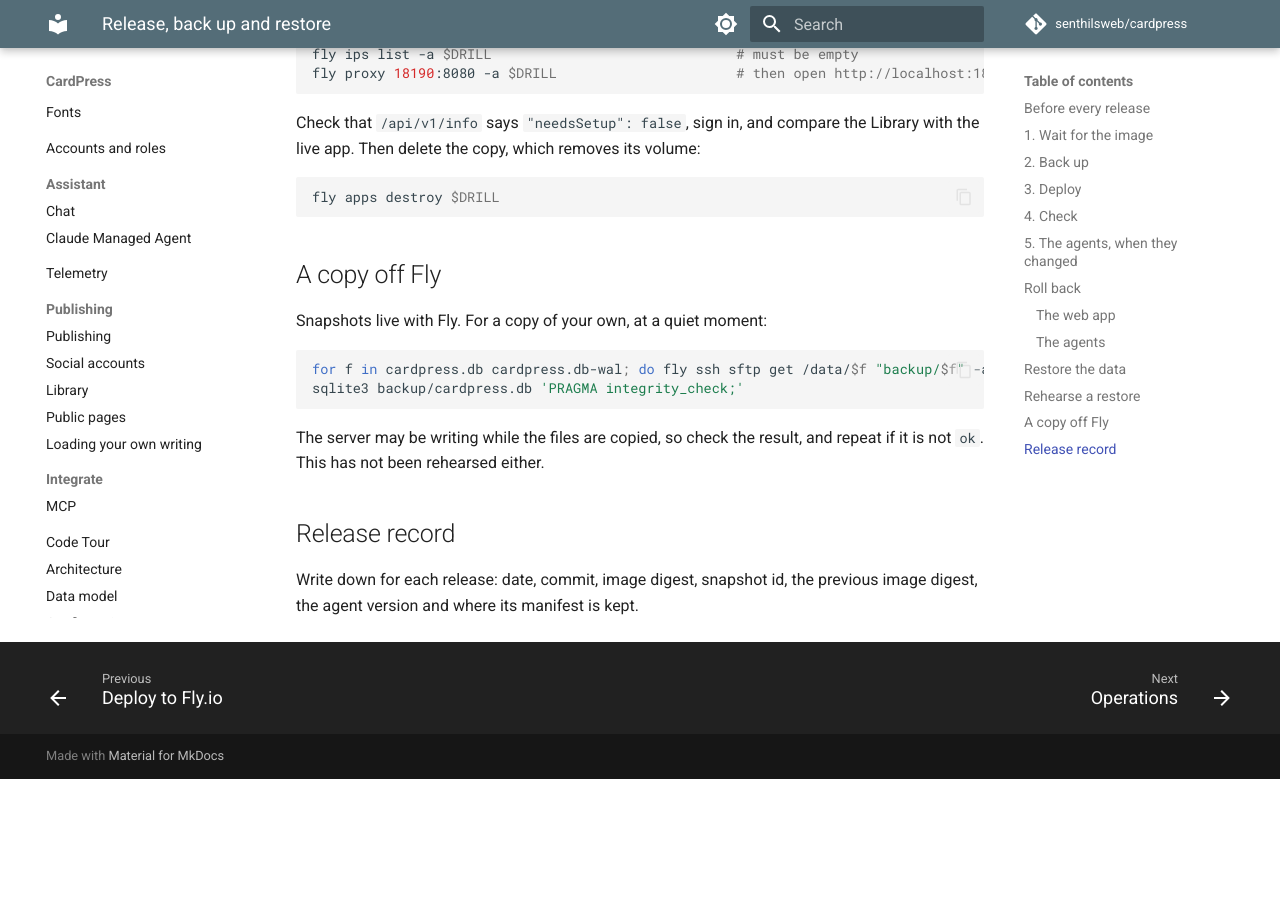
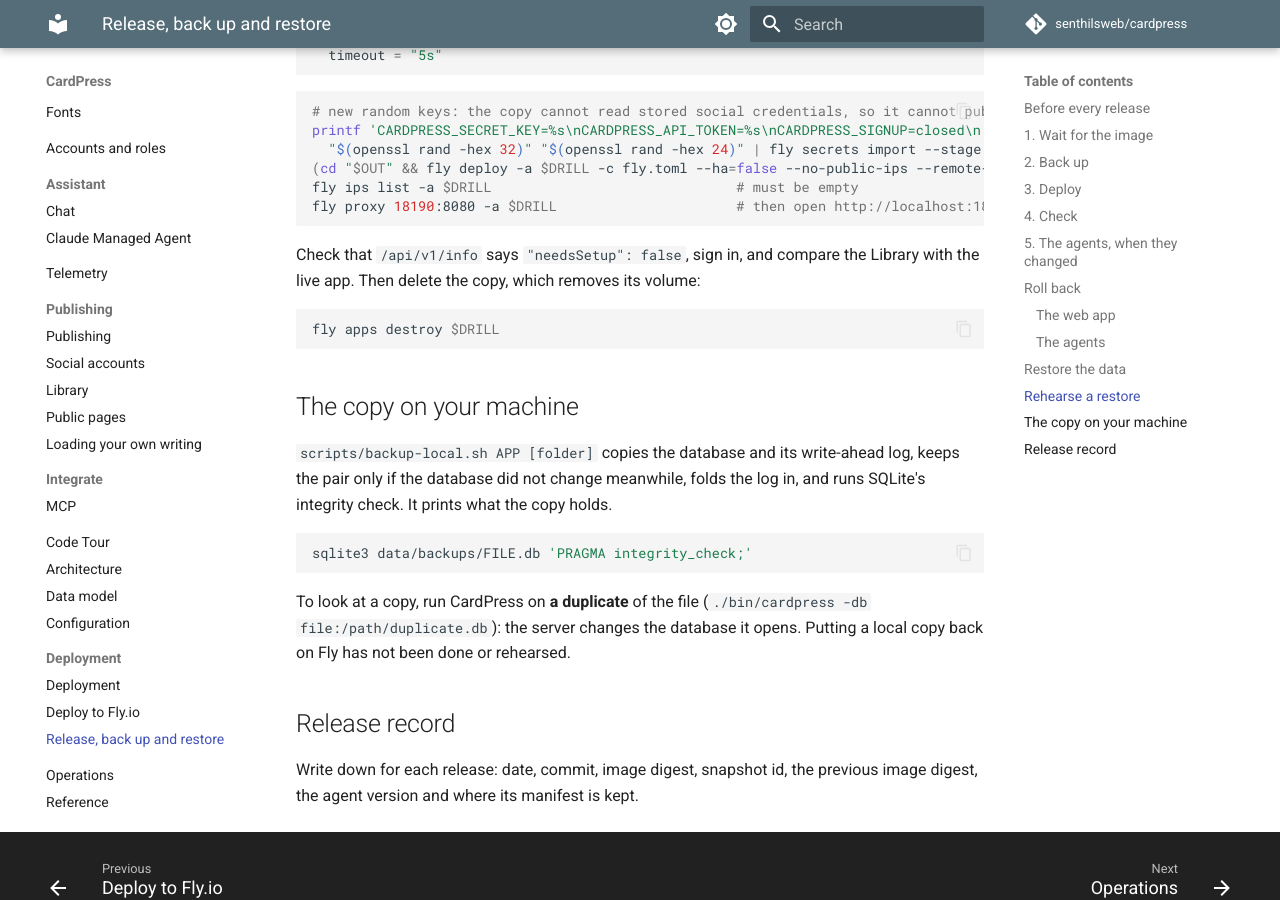
Before and after one commit to senthilsweb/cardpress, an MkDocs documentation site: the page built from docs/release.md, in a window 1280 px wide and 900 px high, scrolled down 3793 px. Built offline with MkDocs 1.6.1 and Material for MkDocs 9.7.7, drawn with Linux system fonts in a browser that asks for light colours; comment, search, counter and statistics services are not loaded; before the commit the page ends 4572 px from its top, so only the background shows below that; some of the changed text lies outside the part shown.

Commit message:
Release: keep a checked copy of the database on this machine every time
Co-Authored-By: Claude Sonnet 5.5 <noreply@anthropic.com>

````diff
--- a/docs/release.md
+++ b/docs/release.md
@@ -34,9 +34,13 @@ echo "$DIGEST"
 
 ```bash
 fly image show -a $APP                     # note the running image: it is the way back
-scripts/deploy-fly.sh backup --app $APP    # a snapshot of the volume
+scripts/deploy-fly.sh backup --app $APP    # a snapshot of the volume, kept at Fly
 fly volumes snapshots list VOL             # wait until the new one says "created"
+scripts/backup-local.sh $APP               # a copy on this machine, checked
 ```
+
+**Both are done before every release.** The local copy goes to `data/backups/` (git-ignored, readable only by you). It
+holds personal data: keep it private, and delete old copies you no longer need.
 
 Fly also takes a snapshot each day and keeps them for 5 days.
 
@@ -111,8 +115,9 @@ fly secrets set -a $APP "CARDPRESS_AGENT_MANIFEST=$(jq -c . previous-manifest.js
 ## Restore the data
 
 !!! warning "Rehearsed in part"
-    Restoring a snapshot into a new volume and starting CardPress on it was rehearsed on 2026-11-27, in a separate app
-    (below). Replacing the machine of the **live** app, as these steps do, has not been run. Rehearse first.
+    On 2026-11-27 a snapshot was restored into a new volume in a separate app (below): CardPress started, a person signed
+    in with their own password and the Library matched. Replacing the machine of the **live** app, as these steps do, has
+    not been run. Rehearse first.
 
 A snapshot is restored into a **new volume with a new name**, so the present volume is left untouched.
 
@@ -171,17 +176,17 @@ the copy, which removes its volume:
 fly apps destroy $DRILL
 ```
 
-## A copy off Fly
+## The copy on your machine
 
-Snapshots live with Fly. For a copy of your own, at a quiet moment:
+`scripts/backup-local.sh APP [folder]` copies the database and its write-ahead log, keeps the pair only if the database
+did not change meanwhile, folds the log in, and runs SQLite's integrity check. It prints what the copy holds.
 
 ```bash
-for f in cardpress.db cardpress.db-wal; do fly ssh sftp get /data/$f "backup/$f" -a $APP; done
-sqlite3 backup/cardpress.db 'PRAGMA integrity_check;'
+sqlite3 data/backups/FILE.db 'PRAGMA integrity_check;'
 ```
 
-The server may be writing while the files are copied, so check the result, and repeat if it is not `ok`. This has not
-been rehearsed either.
+To look at a copy, run CardPress on **a duplicate** of the file (`./bin/cardpress -db file:/path/duplicate.db`): the
+server changes the database it opens. Putting a local copy back on Fly has not been done or rehearsed.
 
 ## Release record
 
````
Also changed, not shown: 1 other file.
